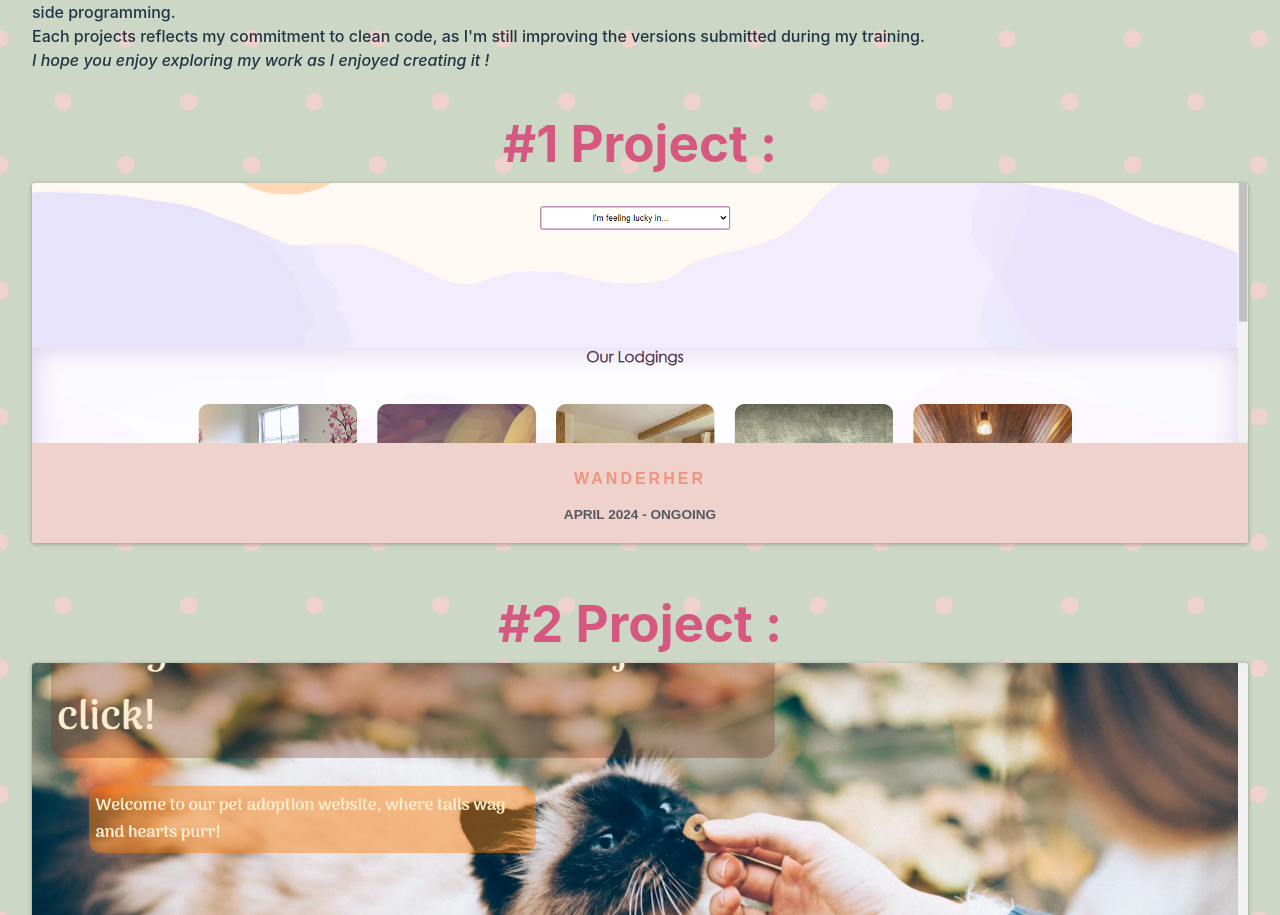
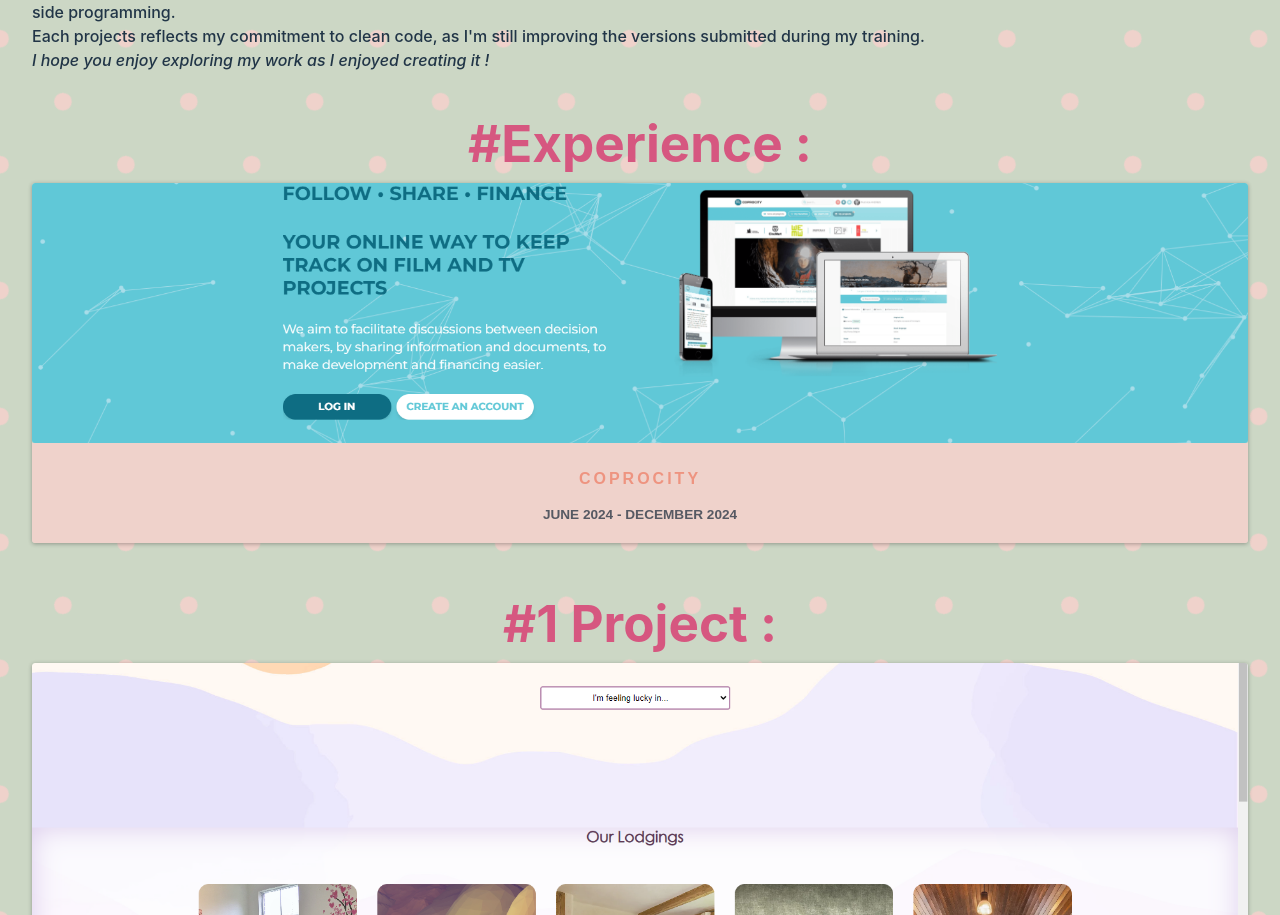
Before and after one commit to MimiBsn/Portfolio, a React (Vite) app: page / in a window 1280 px wide. Shown: the part 1414-2329 px from the top of the page. Built offline with nearby package versions, Linux system fonts and the light colour scheme; the HTML template or start-up script is replaced by a standard one; a web font is replaced by a local one.

Commit message:
added job experience

```diff
--- a/src/components/Projects.jsx
+++ b/src/components/Projects.jsx
@@ -49,6 +49,36 @@ const Projects = () => {
             </div>
           </article>
         </div> */}
+
+        <div className="coprocity">
+          <h1>#Experience :</h1>
+          <div>
+            <article className="card">
+              <div className="thumbCoprocity"></div>
+              <div className="infos">
+                <h2 className="title">Coprocity</h2>
+                <h3 className="date">June 2024 - December 2024</h3>
+                <h3 className="seats">PHP, Tailwind, AlpineJS, Twig</h3>
+                <p className="txt">
+                  6 month intership to help in the redesign of the plateform.
+                  Discovered new languages like PHP, Tailwind, Twig, Alpine JS
+                  and Typescript. Thinking process around the plateform design,
+                  UI/UX experience, front-end integration of a dozen pages,
+                  scripts creation for automated tasks (centering tooltip, etc)
+                </p>
+                <a
+                  href="https://coprocity.com/"
+                  className="details"
+                  target="_blank"
+                  rel="noopener noreferrer"
+                >
+                  Visit website
+                </a>
+              </div>
+            </article>
+          </div>
+        </div>
+
         <div className="project2">
           <h1>#1 Project :</h1>
           <div>
--- a/src/projects.css
+++ b/src/projects.css
@@ -153,6 +153,20 @@ article.card .thumb4 {
   border-radius: 3px;
 }
 
+/*******************************************COPROCITY***************************************/
+.coprocity {
+  height: 400px;
+  margin-bottom: 5rem;
+}
+
+article.card .thumbCoprocity {
+  width: auto;
+  height: 260px;
+  background: url("./assets/coprocity.png") no-repeat center;
+  background-size: cover;
+  border-radius: 3px;
+}
+
 /********************************TABLET AND OVER*************************/
 @media (min-width: 768px) {
   article.card {
```
Also changed, not shown: src/assets/coprocity.png (added).
